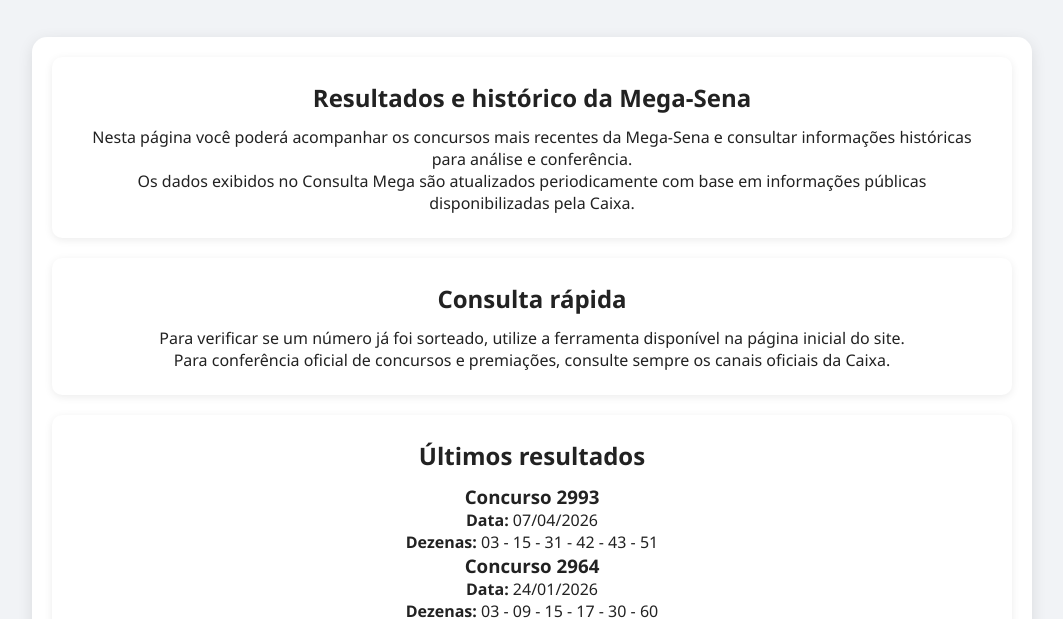
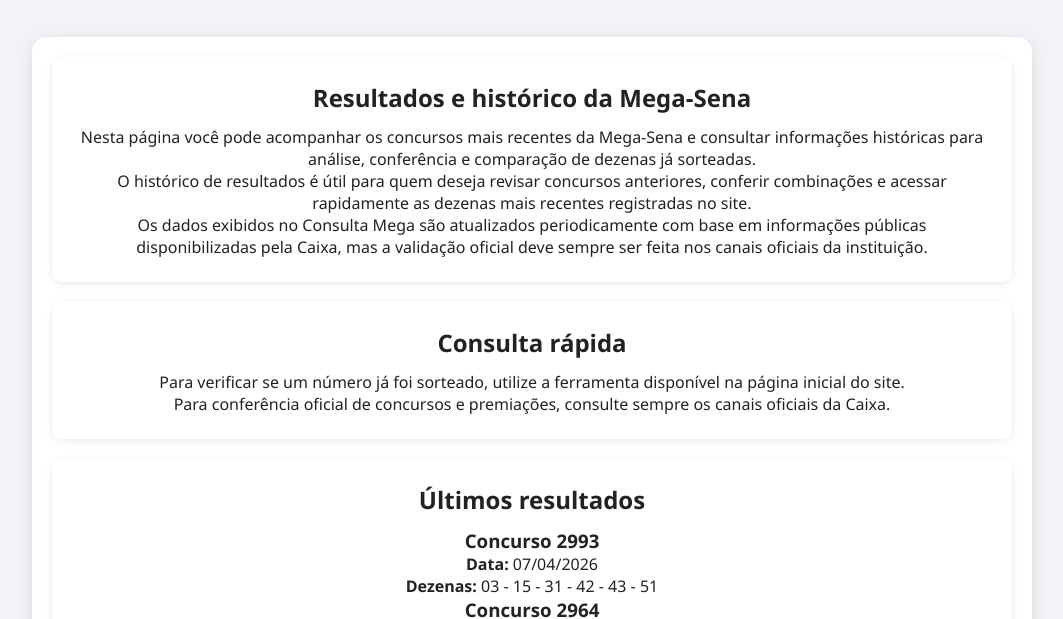
Before and after one commit to Vazzarys/app-mega-sena, a website: page historico.html in a window 1280 px wide. Shown: the part 149-768 px from the top of the page, without its empty margins (108-1171 px from the left). Drawn offline with Linux system fonts and the light colour scheme.

Commit message:
Melhora conteúdo introdutório da página de histórico

```diff
--- a/historico.html
+++ b/historico.html
@@ -25,12 +25,17 @@
     <section>
   <h2>Resultados e histórico da Mega-Sena</h2>
   <p>
-        Nesta página você poderá acompanhar os concursos mais recentes da Mega-Sena e consultar
-        informações históricas para análise e conferência.
+    Nesta página você pode acompanhar os concursos mais recentes da Mega-Sena e consultar
+    informações históricas para análise, conferência e comparação de dezenas já sorteadas.
+  </p>
+  <p>
+    O histórico de resultados é útil para quem deseja revisar concursos anteriores, conferir
+    combinações e acessar rapidamente as dezenas mais recentes registradas no site.
   </p>
   <p>
     Os dados exibidos no Consulta Mega são atualizados periodicamente com base em informações
-        públicas disponibilizadas pela Caixa.
+    públicas disponibilizadas pela Caixa, mas a validação oficial deve sempre ser feita nos
+    canais oficiais da instituição.
   </p>
 </section>
 
```
Lines whose indentation alone changed are shown as unchanged.
